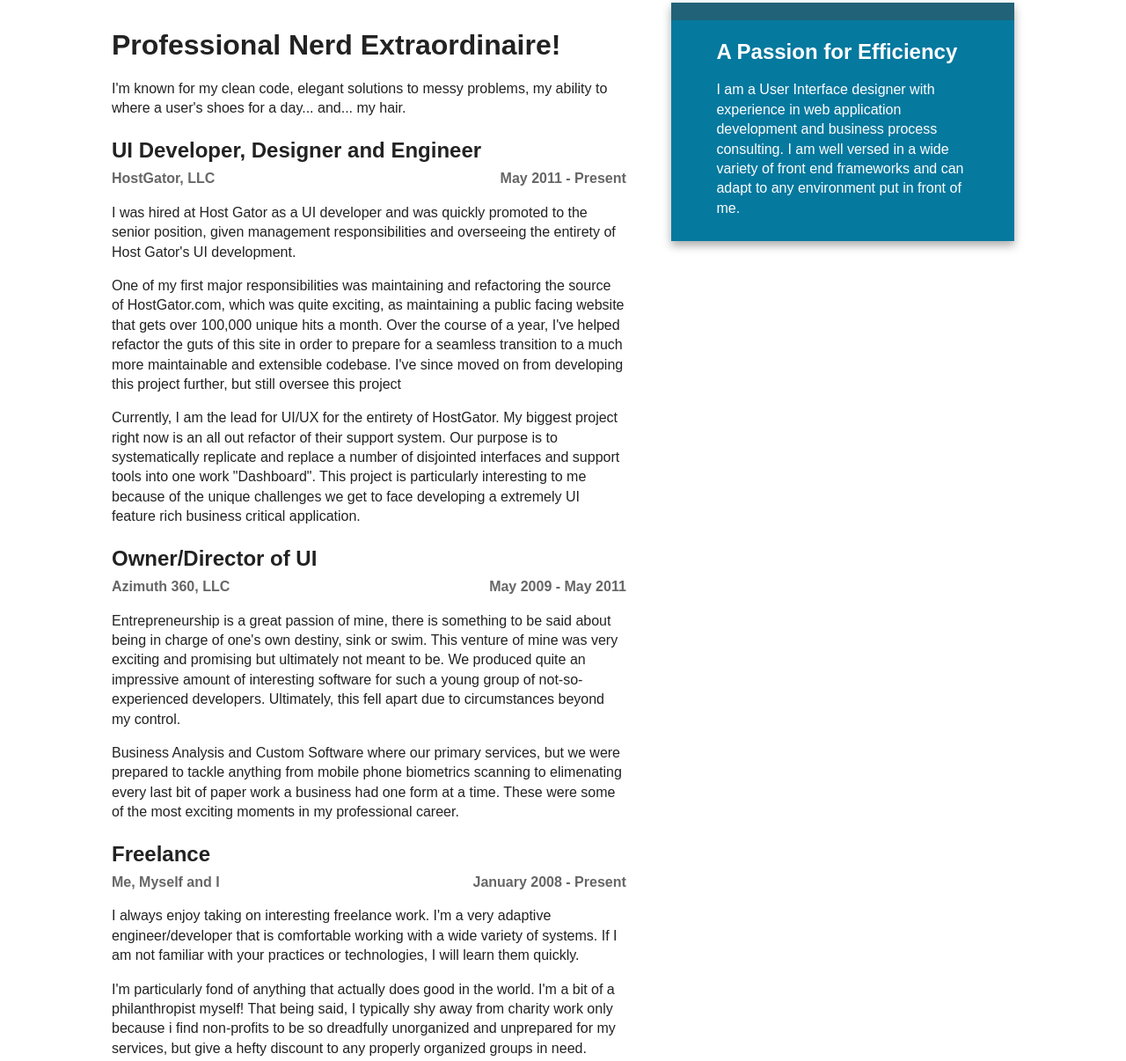
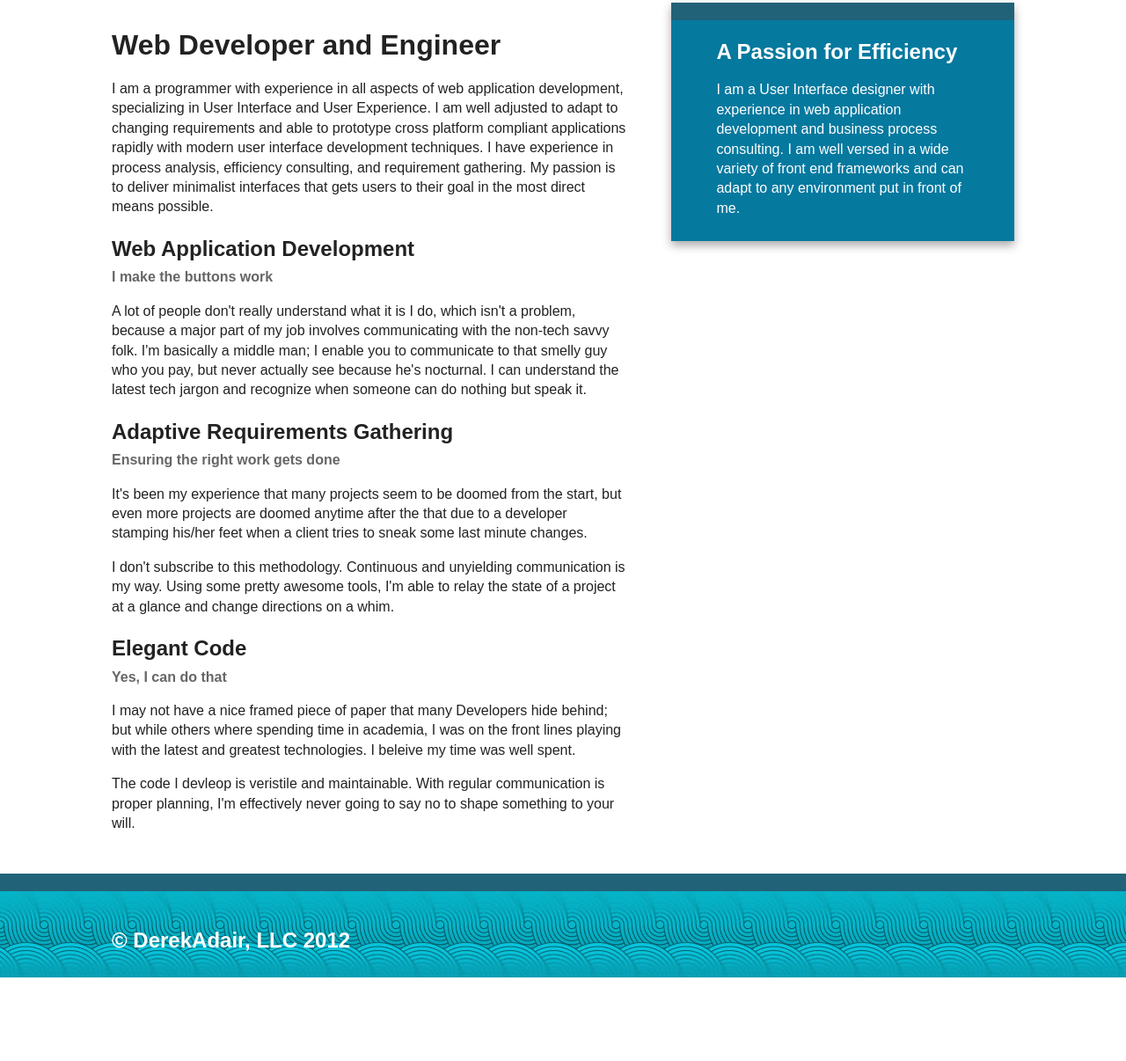
Before and after one commit to derek-adair/derekadaircom, a plain HTML site: page index.html in a window 1280 px wide. Shown: the part 155-1361 px from the top of the page at 88% size. After the commit the page ends 1266 px from the top, so only its background shows below. Drawn offline with nearby package versions, Linux system fonts and the light colour scheme.

Commit message:
overide index.html

```diff
--- a/index.html
+++ b/index.html
@@ -1,22 +1,12 @@
 <head>
     <meta charset="utf-8">
     <meta http-equiv="X-UA-Compatible" content="IE=edge,chrome=1">
-
     <title>Derek Adair - Profesional Nerd Extraordinaire</title>
     <meta name="description" content="Derek Adair is a passionate professional web developer, musician, and rock climber.  He continually is seeking to better himself and his surroundings">
     <meta name="author" content="Derek Adair">
-
     <meta name="viewport" content="width=device-width">
-
     <link rel="stylesheet/less" href="less/style.less">
     <script src="js/libs/less-1.3.0.min.js"></script>
-
-    <!-- Use SimpLESS (Win/Linux/Mac) or LESS.app (Mac) to compile your .less files
-    to style.css, and replace the 2 lines above by this one:
-
-    <link rel="stylesheet" href="less/style.css">
-    -->
-
     <script src="js/libs/modernizr-2.5.3-respond-1.1.0.min.js"></script>
 </head>
 <body>
@@ -36,29 +26,27 @@
         <div id="main" class="wrapper clearfix">
             <article>
                 <header>
-                    <h1>Professional Nerd Extraordinaire!</h1>
-                    <p>I'm known for my clean code, elegant solutions to messy problems, my ability to where a user's shoes for a day... and... my hair.</p>
+                    <h1>Web Developer and Engineer</h1>
+                    <p>I am a programmer with experience in all aspects of web application development, specializing in User Interface and User Experience.  I am well adjusted to adapt to changing requirements and able to prototype cross platform compliant applications rapidly with modern user interface development techniques.  I have experience in process analysis, efficiency consulting, and requirement gathering. My passion is to deliver minimalist interfaces that gets users to their goal in the most direct means possible.</p>
                 </header>
                 <section>
-                    <h2>UI Developer, Designer and Engineer</h2>
-                    <h3>HostGator, LLC <span>May 2011 - Present</span></h3>
-                    <p>I was hired at Host Gator as a UI developer and was quickly promoted to the senior position, given management responsibilities and overseeing the entirety of Host Gator's UI development.</p>
-                    <p>One of my first major responsibilities was maintaining and refactoring the source of HostGator.com, which was quite exciting, as maintaining a public facing website that gets over 100,000 unique hits a month.  Over the course of a year, I've helped refactor the guts of this site in order to prepare for a seamless transition to a much more maintainable and extensible codebase.  I've since moved on from developing this project further, but still oversee this project</p>
-                    <p>Currently, I am the lead for UI/UX for the entirety of HostGator.  My biggest project right now is an all out refactor of their support system.  Our purpose is to systematically replicate and replace a number of disjointed interfaces and support tools into one work "Dashboard".  This project is particularly interesting to me because of the unique challenges we get to face developing a extremely UI feature rich business critical application.</p>
+                    <h2>Web Application Development</h2>
+                    <h3>I make the buttons work</h3>
+                    <p>A lot of people don't really understand what it is I do, which isn't a problem, because a major part of my job involves communicating with the non-tech savvy folk.  I'm basically a middle man; I enable you to communicate to that smelly guy who you pay, but never actually see because he's nocturnal.  I can understand the latest tech jargon and recognize when someone can do nothing but speak it.</p>
                 </section>
                 <section>
-                    <h2>Owner/Director of UI</h2>
-                    <h3>Azimuth 360, LLC <span>May 2009 - May 2011</span></h3>
-                    <p>Entrepreneurship is a great passion of mine, there is something to be said about being in charge of one's own destiny, sink or swim.  This venture of mine was very exciting and promising but ultimately not meant to be.  We produced quite an impressive amount of interesting software for such a young group of not-so-experienced developers.  Ultimately, this fell apart due to circumstances beyond my control.</p>
-                    <p>Business Analysis and Custom Software where our primary services, but we were prepared to tackle anything from mobile phone biometrics scanning to elimenating every last bit of paper work a business had one form at a time.  These were some of the most exciting moments in my professional career.</p>
+                    <h2>Adaptive Requirements Gathering</h2>
+                    <h3>Ensuring the right work gets done</h3>
+                    <p>It's been my experience that many projects seem to be doomed from the start, but even more projects are doomed anytime after the that due to a developer stamping his/her feet when a client tries to sneak some last minute changes.</p>
+                    <p>I don't subscribe to this methodology.  Continuous and unyielding communication is my way.  Using some pretty awesome tools, I'm able to relay the state of a project at a glance and change directions on a whim.</p>
                 </section>
                 <section>
-                    <h2>Freelance</h2>
-                    <h3>Me, Myself and I <span>January 2008 - Present</span></h3>
-                    <p>I always enjoy taking on interesting freelance work.  I'm a very adaptive engineer/developer that is comfortable working with a wide variety of systems.  If I am not familiar with your practices or technologies, I will learn them quickly. </p>
-                    <p> I'm particularly fond of anything that actually does good in the world.  I'm a bit of a philanthropist myself!  That being said, I typically shy away from charity work only because i find non-profits to be so dreadfully unorganized and unprepared for my services, but give a hefty discount to any properly organized groups in need.</p>
-                    <p>I am not actively working on any one freelance project right now, but I'm actively looking for intriguing work to take on.</p>
+                    <h2>Elegant Code</h2>
+                    <h3>Yes, I can do that</h3>
+                    <p>I may not have a nice framed piece of paper that many Developers hide behind; but while others where spending time in academia, I was on the front lines playing with the latest and greatest technologies.  I beleive my time was well spent.</p>
+                    <p>The code I devleop is veristile and maintainable. With regular communication is proper planning, I'm effectively never going to say no to shape something to your will.</p>
                 </section>
+                <!-- TODO: finish footer for home page
                 <footer>
                     <h2>Currently Looking for Work</h2>
                     <p>At the moment i'm looking to take on some good projects with well prepared individuals. Please see my <a href="./my-info.html">contact page</a> to submit a request for proposal.  While I specialize in User Interface Design and Experience, I have a wide variety of skills and am in contact with many individuals I feel exceed even my own knowledge in this industry.</p>
@@ -69,7 +57,7 @@
                         <li>Buisness Analysis and IT Integration</li>
                         <li>User Interviews, Surveys, and Observation</li>
                     </ul>
-                </footer>
+                </footer> -->
             </article>
 
             <aside>
```
